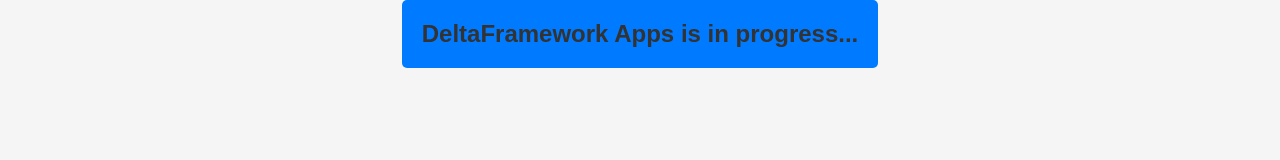
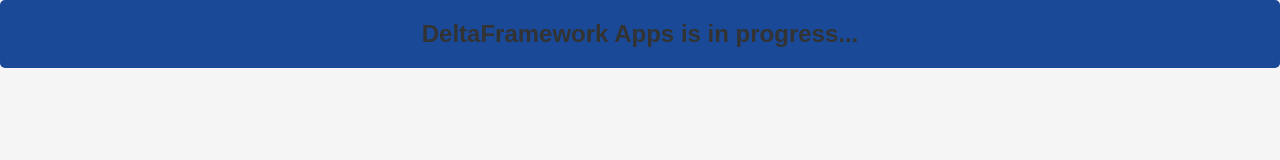
Before and after one commit to thiruvarasamurthy-g/website-sample, a plain HTML site: page index.html in a window 1280 px wide. Drawn offline with Linux system fonts and the light colour scheme.

Commit message:
Update index.html

```diff
--- a/index.html
+++ b/index.html
@@ -22,7 +22,9 @@
             padding: 20px;
             border: 0px solid #333;
             border-radius: 5px;
-            background-color: #007aff;
+            background-color: #1a4997;
+            foreground-color: white;
+            width: 100%;
         }
     </style>
 </head>
```
